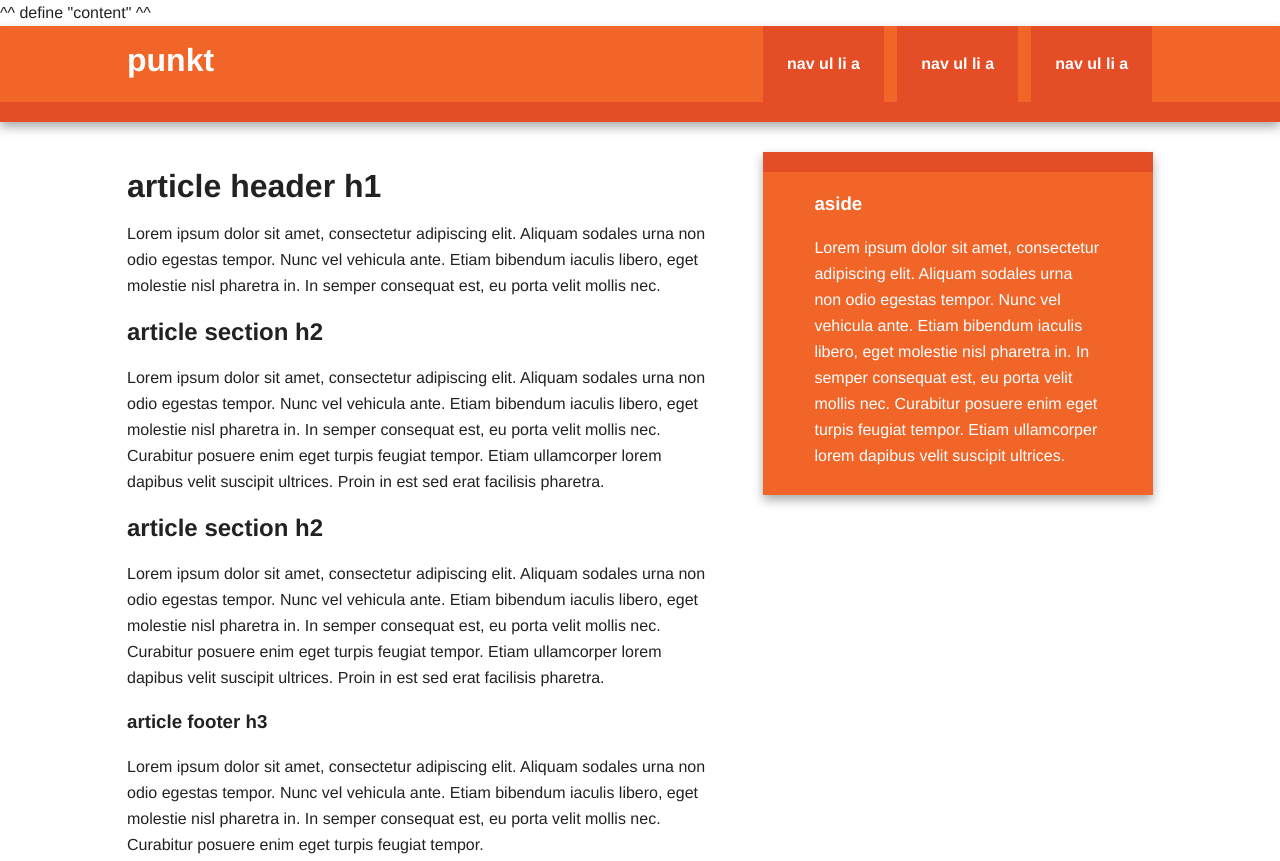
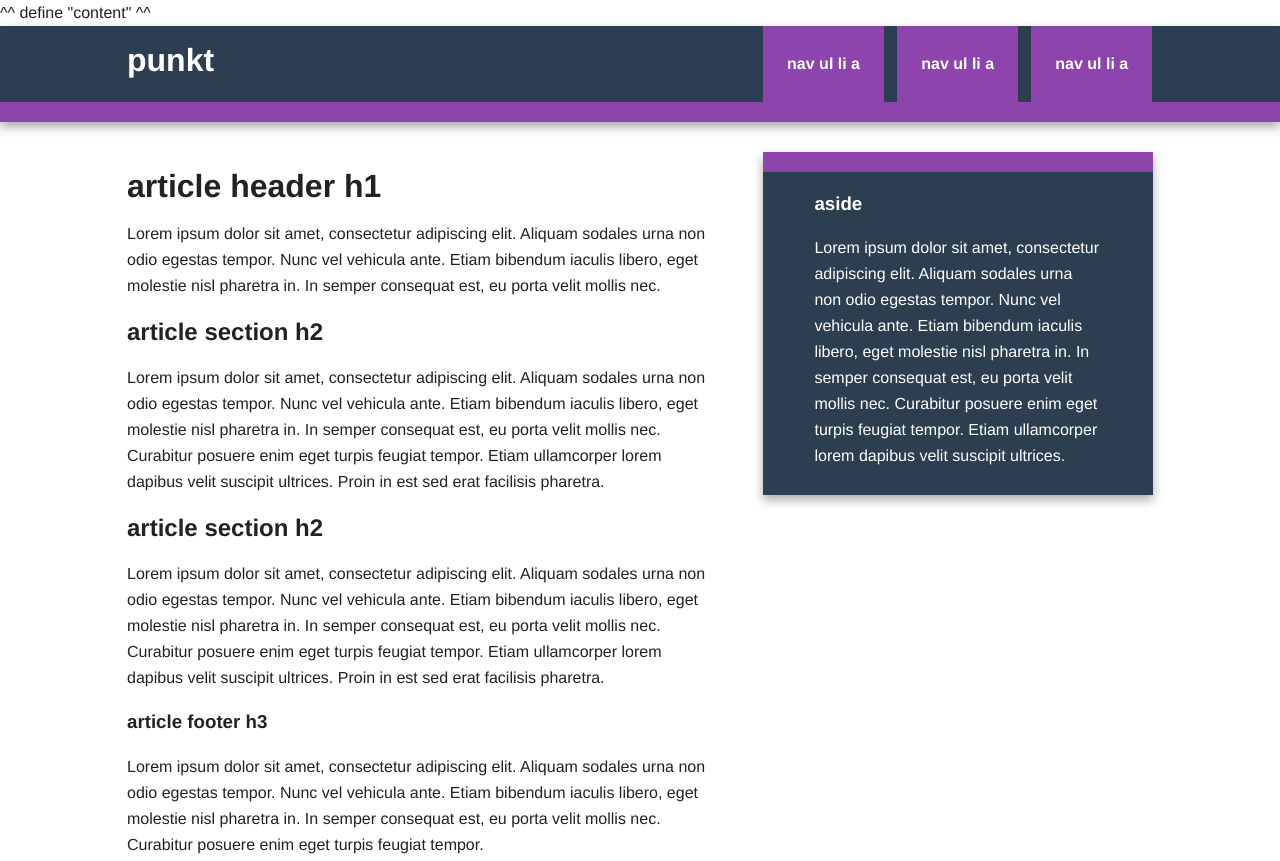
Before and after one commit to NovemberFoxtrot/punkt, a plain HTML site: page templates/index.html in a window 1280 px wide. Shown: the top 861 px of the page. Drawn offline with Linux system fonts and the light colour scheme; a script that the page names is missing.

Commit message:
colours tweak

```diff
--- a/public/css/main.css
+++ b/public/css/main.css
@@ -74,18 +74,18 @@ body {
    =================== */
 
 .header-container {
-    border-bottom: 20px solid #e44d26;
+    border-bottom: 20px solid #8E44AD;
 }
 
 .footer-container,
 .main aside {
-    border-top: 20px solid #e44d26;
+    border-top: 20px solid #8E44AD;
 }
 
 .header-container,
 .footer-container,
 .main aside {
-    background: #f16529;
+    background: #2C3E50;
 }
 
 .title {
@@ -111,7 +111,7 @@ nav a {
     font-weight: bold;
 
     color: white;
-    background: #e44d26;
+    background: #8E44AD;
 }
 
 nav a:hover,
```
